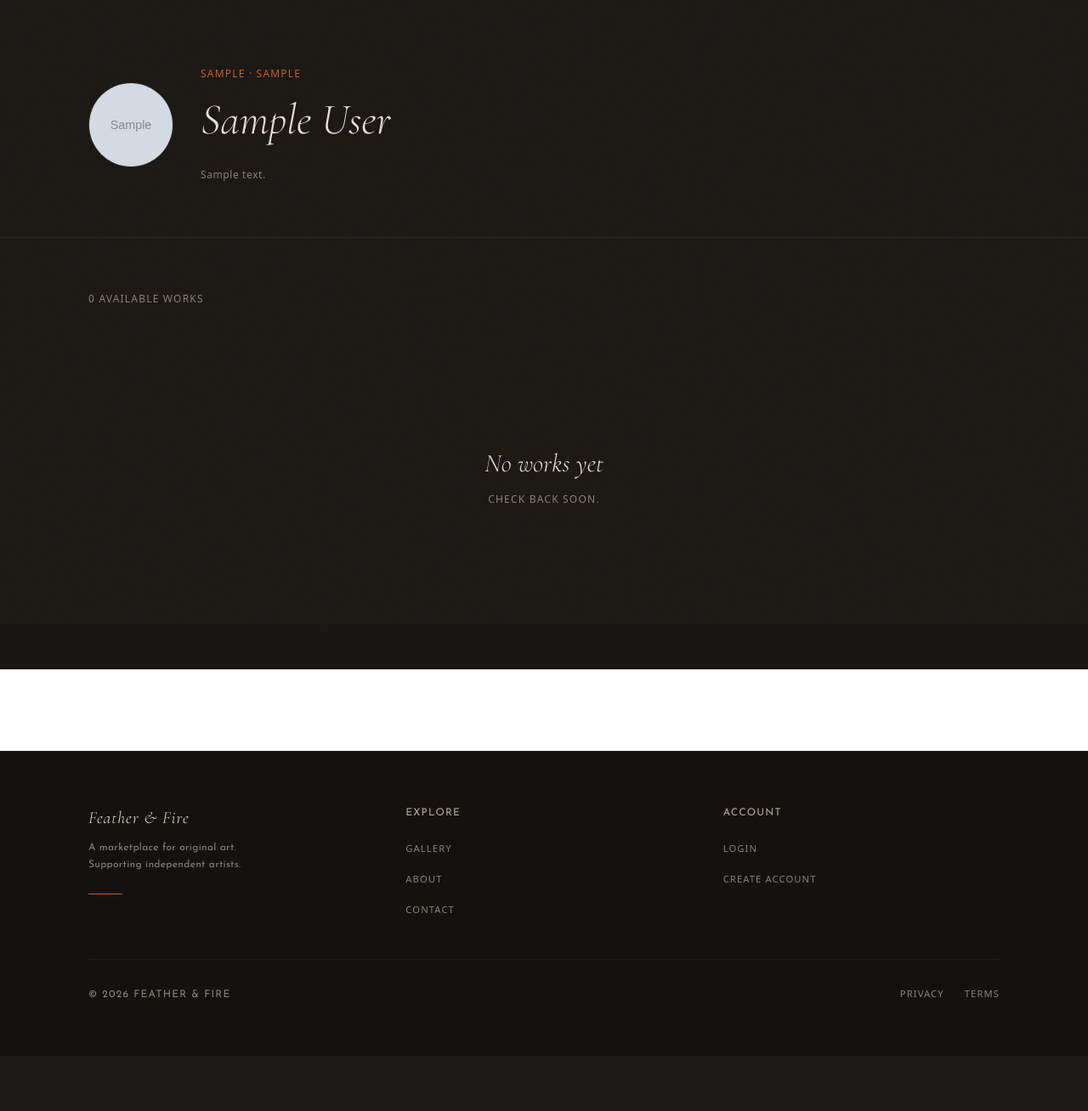
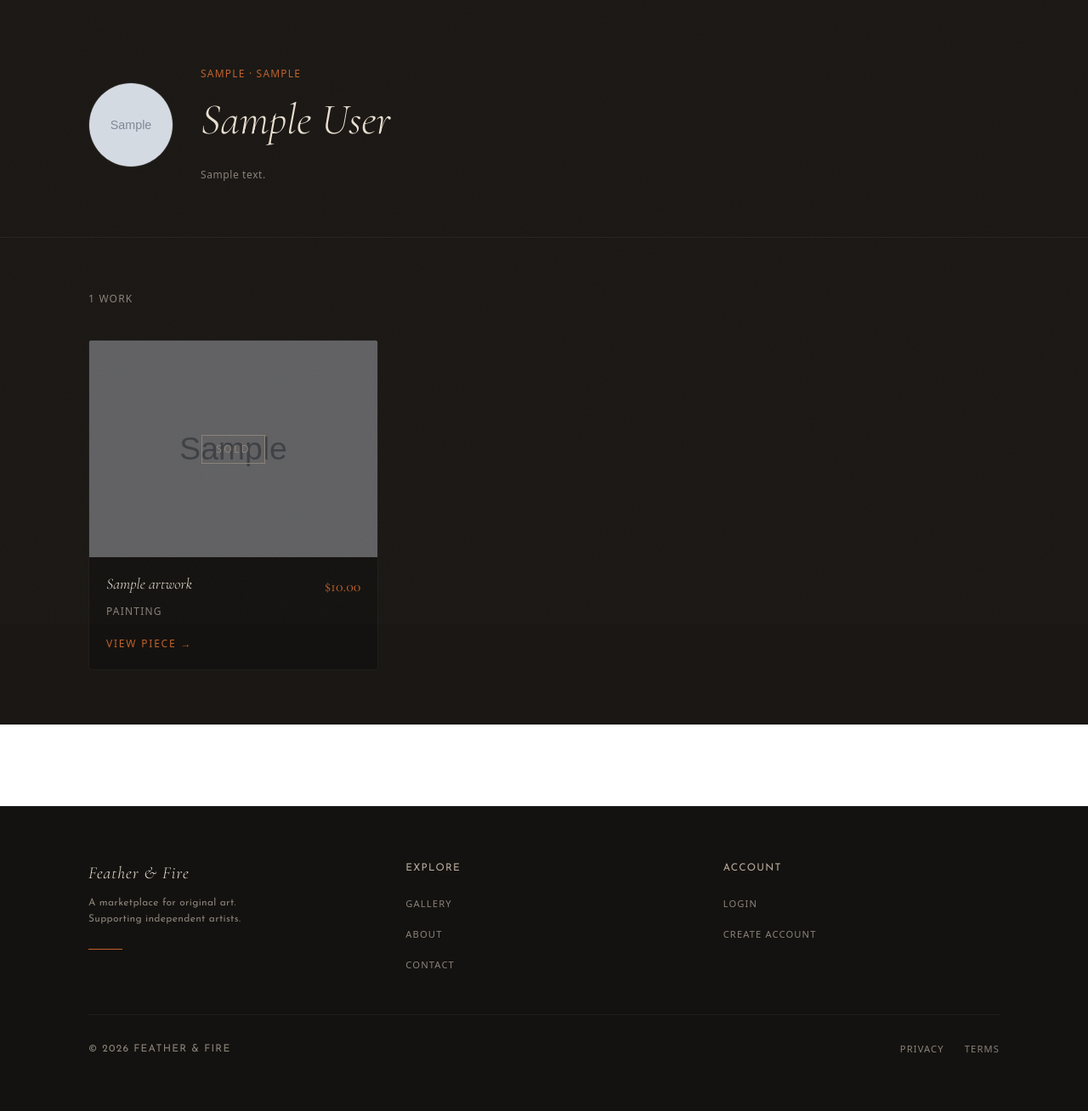
Before and after one commit to featherandfire/featherandfire_website, a Django app: page /artists/1/ in a window 1280 px wide. Shown: the part 65-1373 px from the top of the page at 85% size. Before the commit the page ends 1239 px from the top, so only its background shows below. Run offline with Django 5.2, Linux system fonts and the light colour scheme; tables that the repository leaves empty hold one stand-in row (values such as "Sample post"); grey boxes marked "Sample" are stand-in pictures; some libraries are stand-ins or nearby versions.

Commit message:
Show sold artwork with overlay badge instead of hiding from gallery and shop
Co-Authored-By: Claude Sonnet 4.6 <noreply@anthropic.com>

```diff
--- a/apps/marketplace/views.py
+++ b/apps/marketplace/views.py
@@ -129,7 +129,7 @@ def artists(request):
 
 def artist_shop(request, pk):
     profile = get_object_or_404(ArtistProfile, pk=pk)
-    artworks = Artwork.objects.filter(artist=profile.user, is_sold=False)
+    artworks = Artwork.objects.filter(artist=profile.user)
     return render(request, 'artist_shop.html', {
         'profile': profile,
         'artworks': artworks,
@@ -137,7 +137,7 @@ def artist_shop(request, pk):
 
 
 def gallery(request):
-    artworks = Artwork.objects.select_related('artist__artist_profile').filter(is_sold=False)
+    artworks = Artwork.objects.select_related('artist__artist_profile')
 
     medium = request.GET.get('medium')
     if medium:
--- a/templates/artist_shop.html
+++ b/templates/artist_shop.html
@@ -37,7 +37,7 @@
     <div class="max-w-6xl mx-auto px-6 lg:px-10">
 
         <p class="text-xs uppercase tracking-widest mb-10" style="color: #8a8278;">
-            {{ artworks.count }} available work{{ artworks.count|pluralize }}
+            {{ artworks.count }} work{{ artworks.count|pluralize }}
         </p>
 
         {% if artworks %}
@@ -51,8 +51,14 @@
                              alt="{{ artwork.title }}"
                              style="width: 100%; height: 100%; object-fit: cover; transition: transform 0.5s ease;"
                              class="group-hover:scale-105">
+                        {% if artwork.is_sold %}
+                        <div style="position: absolute; inset: 0; background: rgba(20,18,16,0.6); display: flex; align-items: center; justify-content: center;">
+                            <span class="text-xs uppercase tracking-widest px-4 py-2" style="border: 1px solid #8a8278; color: #8a8278; letter-spacing: 0.2em;">Sold</span>
+                        </div>
+                        {% else %}
                         <div style="position: absolute; inset: 0; background: rgba(192,98,42,0.06); opacity: 0; transition: opacity 0.3s;"
                              class="group-hover:opacity-100"></div>
+                        {% endif %}
                     </div>
                 </a>
 
--- a/templates/gallery.html
+++ b/templates/gallery.html
@@ -47,8 +47,14 @@
                          alt="{{ artwork.title }}"
                          style="width: 100%; height: 100%; object-fit: cover; transition: transform 0.5s ease;"
                          class="group-hover:scale-105">
+                    {% if artwork.is_sold %}
+                    <div style="position: absolute; inset: 0; background: rgba(20,18,16,0.6); display: flex; align-items: center; justify-content: center;">
+                        <span class="text-xs uppercase tracking-widest px-4 py-2" style="border: 1px solid #8a8278; color: #8a8278; letter-spacing: 0.2em;">Sold</span>
+                    </div>
+                    {% else %}
                     <div style="position: absolute; inset: 0; background: rgba(192,98,42,0.06); opacity: 0; transition: opacity 0.3s;"
                          class="group-hover:opacity-100"></div>
+                    {% endif %}
                 </div>
 
                 <!-- Info -->
```
